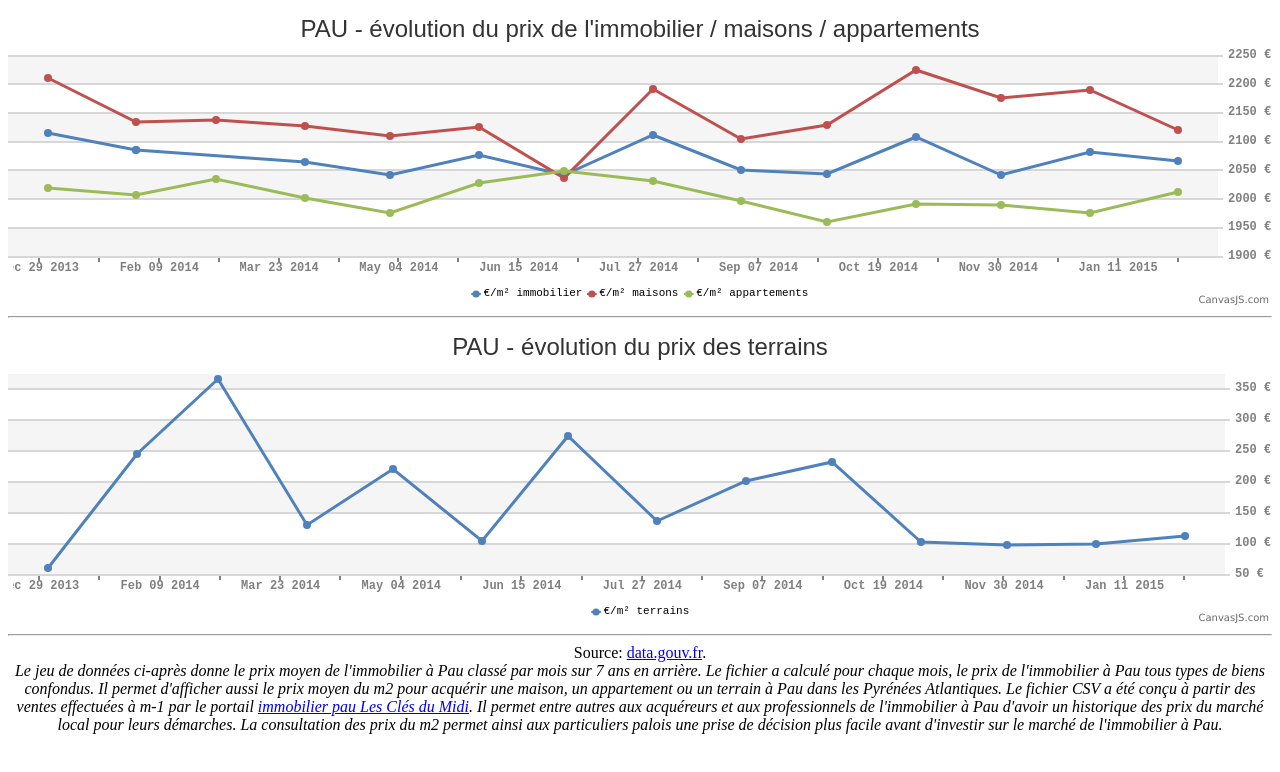
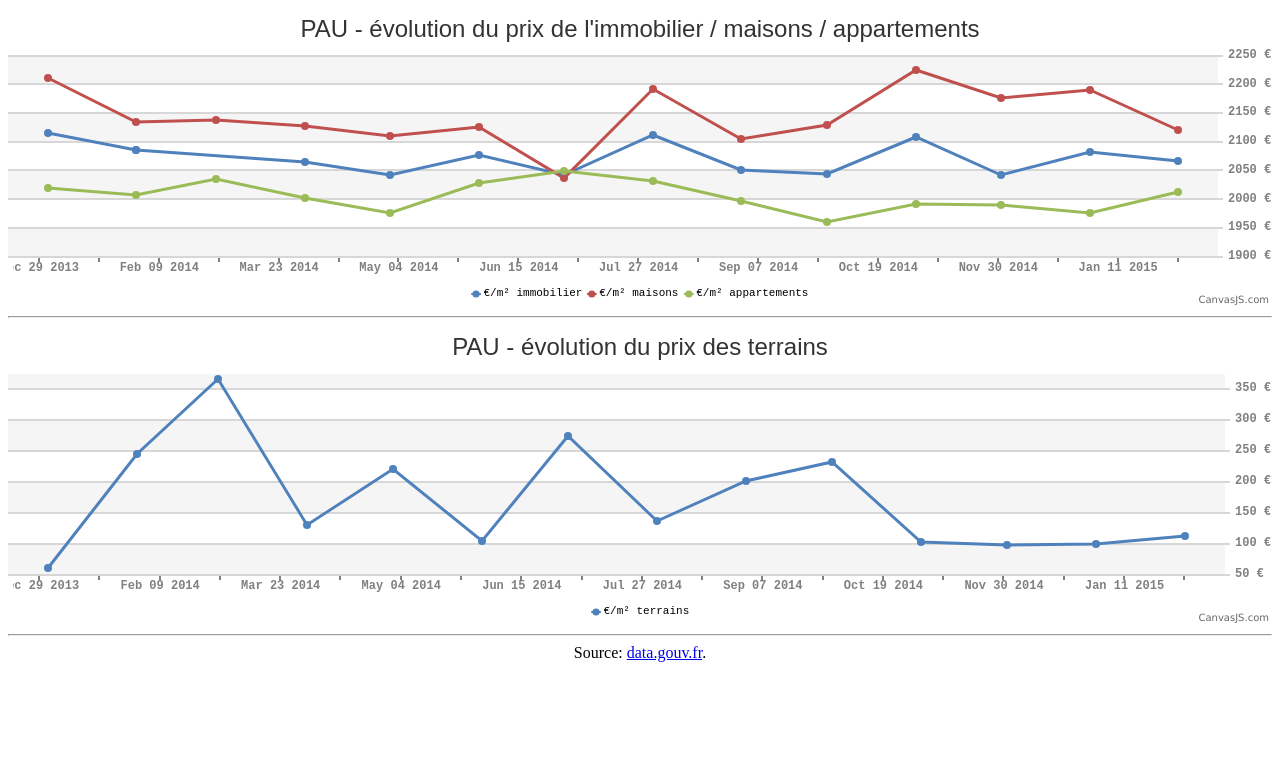
Before and after one commit to OasisIsGood/pau-evol-immob, a plain HTML site: page index.html in a window 1280 px wide. Drawn offline with Linux system fonts and the light colour scheme.

Commit message:
comment footer for the moment

```diff
--- a/index.html
+++ b/index.html
@@ -210,11 +210,11 @@ chart.render();
 			<div id="chartContainer2" style="height: 300px; width: 100%;"></div>
         <hr>
         <div id="footer">
-			Source: <a href="https://www.data.gouv.fr/fr/datasets/le-prix-de-limmobilier-a-pau">data.gouv.fr</a>. <br>
+			Source: <a href="https://www.data.gouv.fr/fr/datasets/le-prix-de-limmobilier-a-pau">data.gouv.fr</a>.
+<!-- 			<br>
 			<cite>
-				Le jeu de données ci-après donne le prix moyen de l'immobilier à Pau classé par mois sur 7 ans en arrière. Le fichier a calculé pour chaque mois, le prix de l'immobilier à Pau tous types de biens confondus. Il permet d'afficher aussi le prix moyen du m2 pour acquérir une maison, un appartement ou un terrain à Pau dans les Pyrénées Atlantiques. Le fichier CSV a été conçu à partir des ventes effectuées à m-1 par le portail <a href="http://www.lesclesdumidi-pau.com" rel="nofollow">immobilier pau Les Clés du Midi</a>. Il permet entre autres aux acquéreurs et aux professionnels de l'immobilier à Pau d'avoir un historique des prix du marché local pour leurs démarches. La consultation des prix du m2 permet ainsi aux particuliers palois une prise de décision plus facile avant d'investir sur le marché de l'immobilier à Pau.
-			<!-- Le fichier est mis à jour une fois par mois. -->
-			</cite>
+				Le jeu de données ci-après donne le prix moyen de l'immobilier à Pau classé par mois sur 7 ans en arrière. Le fichier a calculé pour chaque mois, le prix de l'immobilier à Pau tous types de biens confondus. Il permet d'afficher aussi le prix moyen du m2 pour acquérir une maison, un appartement ou un terrain à Pau dans les Pyrénées Atlantiques. Le fichier CSV a été conçu à partir des ventes effectuées à m-1 par le portail <a href="http://www.lesclesdumidi-pau.com" rel="nofollow">immobilier pau Les Clés du Midi</a>. Il permet entre autres aux acquéreurs et aux professionnels de l'immobilier à Pau d'avoir un historique des prix du marché local pour leurs démarches. La consultation des prix du m2 permet ainsi aux particuliers palois une prise de décision plus facile avant d'investir sur le marché de l'immobilier à Pau. Le fichier est mis à jour une fois par mois.
+			</cite> -->
 		</div>
     </div>
   </body>
```
